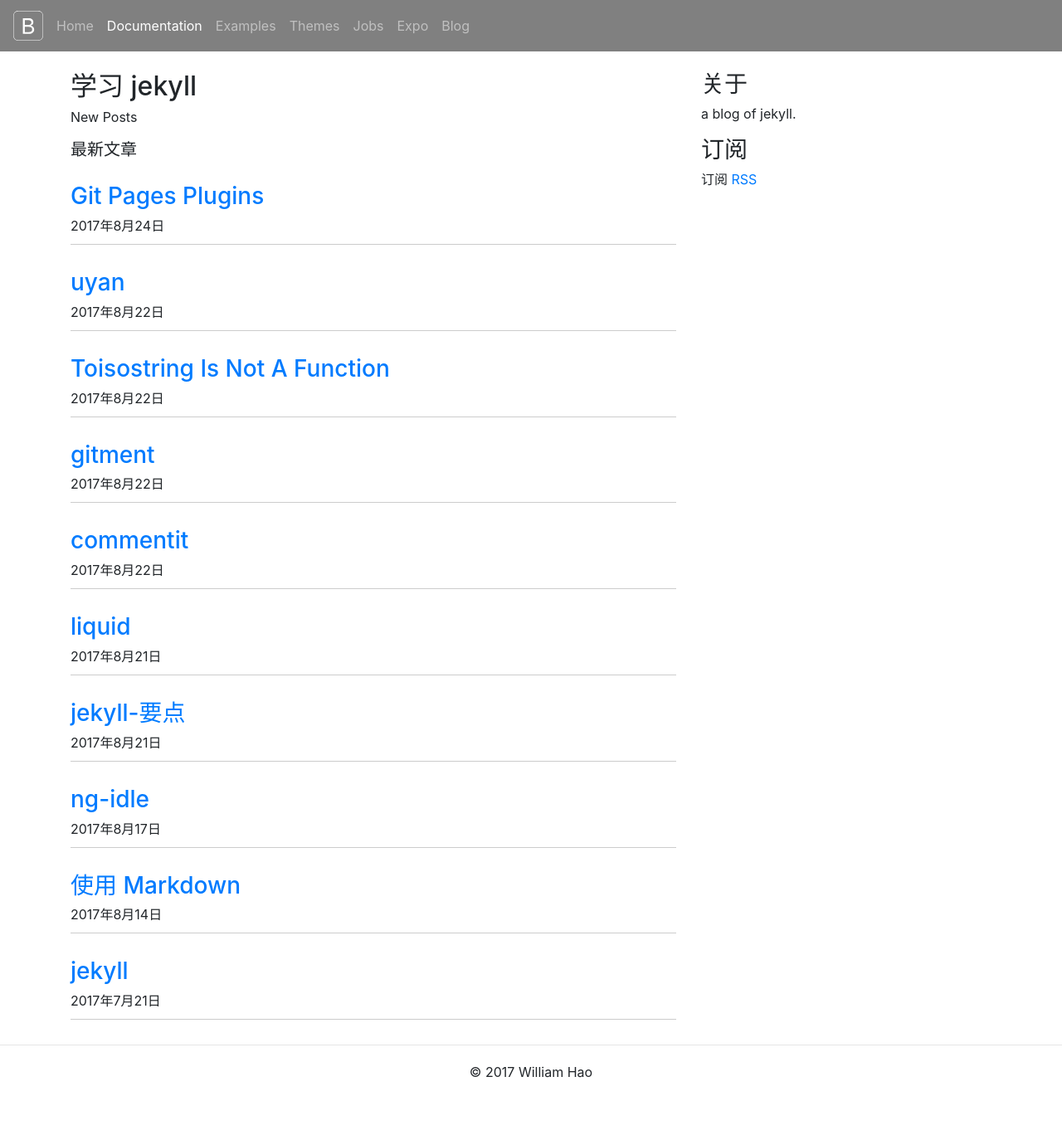
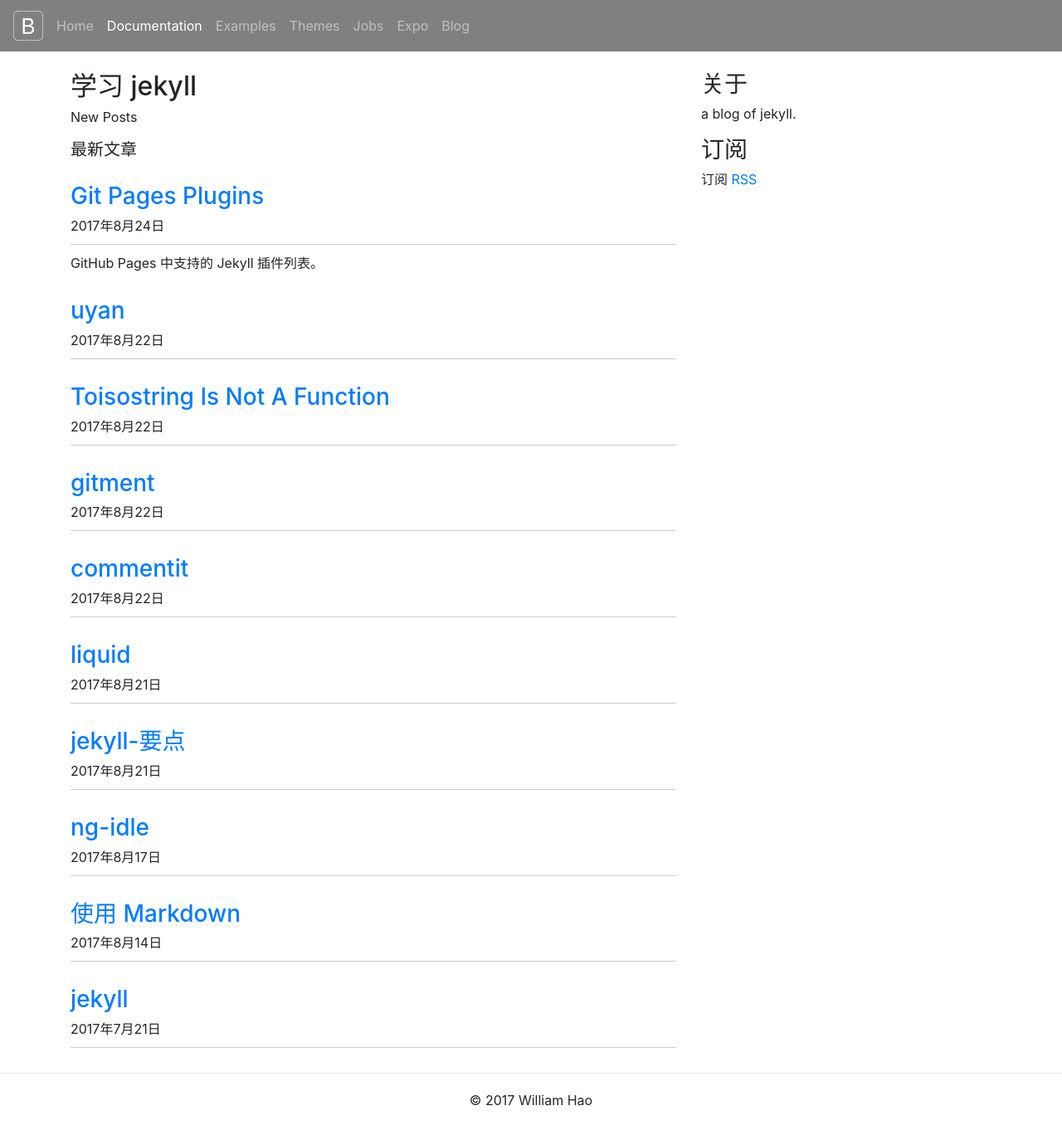
Before and after one commit to haoguanjun/jekyll, a Jekyll site: the page built from index.html, in a window 1280 px wide. Shown: the whole page at 83% size. Built offline with Jekyll 4.4.1, drawn with Linux system fonts in a browser that asks for light colours; the list of posts is cut into pages by our own code; before the commit the page ends 1340 px from its top, so only the background shows below that.

Commit message:
Update 2017-08-24-git-pages-plugins.md

```diff
--- a/_posts/2017-08-24-git-pages-plugins.md
+++ b/_posts/2017-08-24-git-pages-plugins.md
@@ -1,5 +1,6 @@
 ---
 layout: post
+description: GitHub Pages 中支持的 Jekyll 插件列表。
 ---
 
 ### GitHub Pages 支持的插件列表
```
